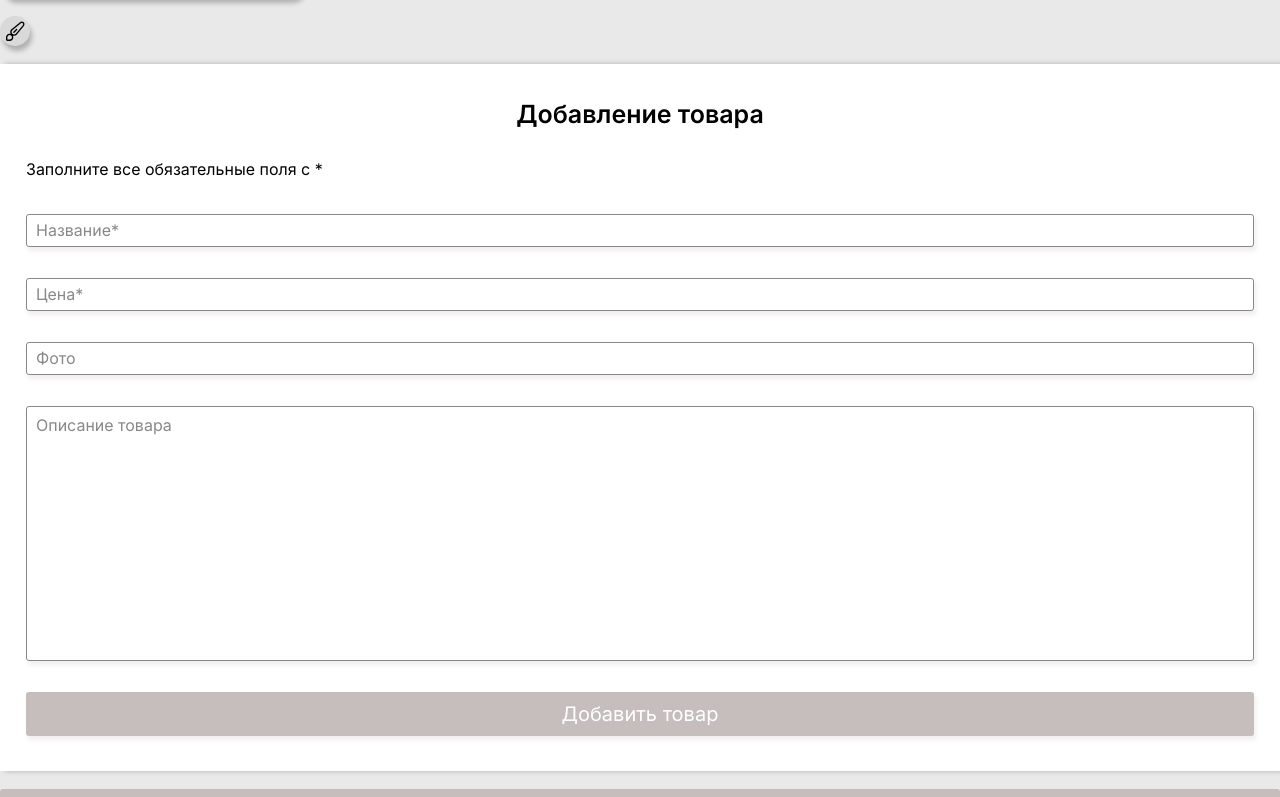
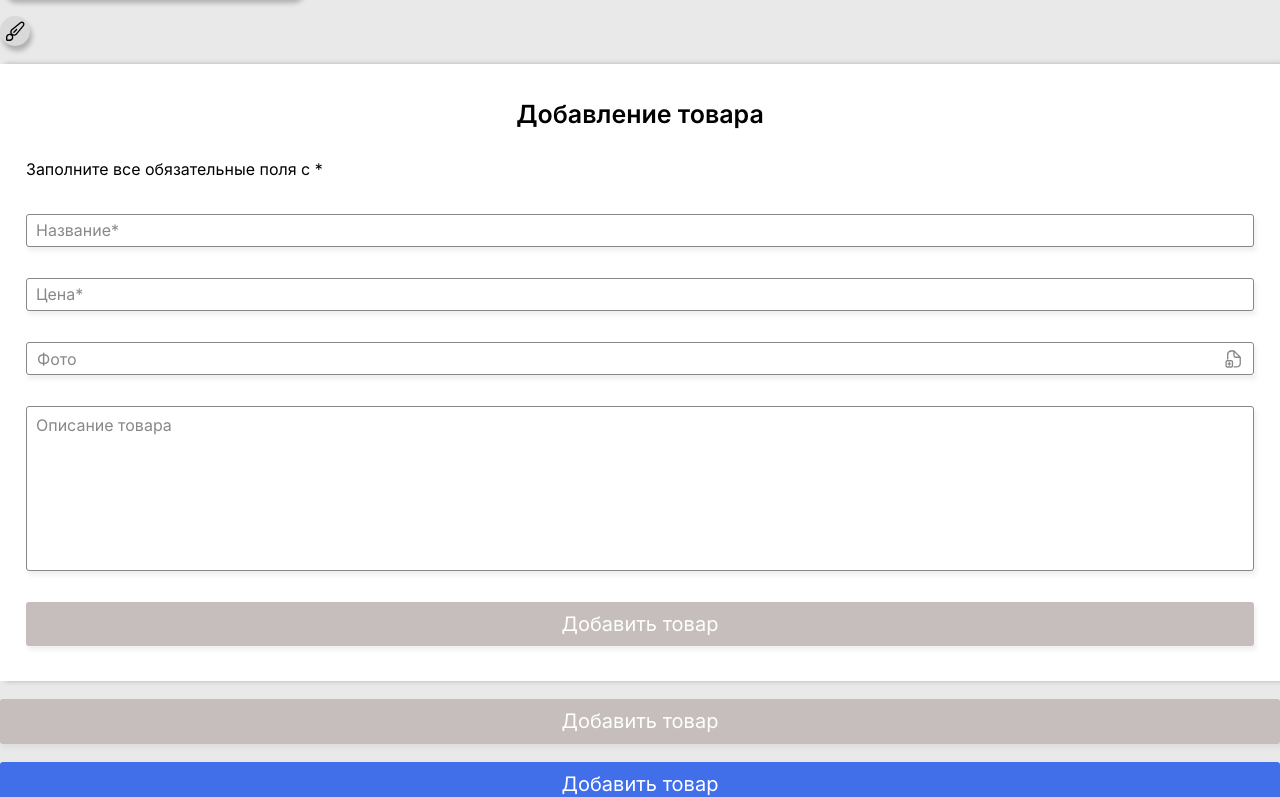
Before and after one commit to YuliyaMikhaleva/test-vue3, a Vue app in the folder my-vue-app/: page /ui in a window 1280 px wide. Shown: the part 2170-2967 px from the top of the page. Built offline with nearby package versions, Linux system fonts and the light colour scheme.

Commit message:
chore: work with form and inputs: added productData object

```diff
--- a/my-vue-app/src/assets/styles/_generic.scss
+++ b/my-vue-app/src/assets/styles/_generic.scss
@@ -17,7 +17,7 @@ body{
   @include font(var(--font-inter), 15px, 18.15px, 400);
   min-height: var(--window-height);
   height: 100%;
-  width: 100%;
+  width: 100vw;
   background-color: var(--color-gray);
   display: flex;
   flex-direction: column;
--- /dev/null
+++ b/my-vue-app/src/components/_UiComponents/FileInput/FileInput.scss
@@ -0,0 +1,69 @@
+.file-input {
+  box-shadow: 2px 4px 4px rgba(#C6BDBD,0.25);
+  input[type="file"] {
+    opacity: 0;
+    position: absolute;
+    top: 0;
+    left: 0;
+    z-index: var(--z-hidden);
+  }
+
+  &__label {
+    display: block;
+    padding: 7px 10px;
+    height: 33px;
+    border: 1px solid rgba(136, 136, 136, 1);
+    border-radius: 3px;
+    cursor: pointer;
+    position: relative;
+  }
+
+  &__placeholder {
+    @include fontAdaptive(16px, 19.36px, 400);
+    color: rgba(136, 136, 136, 1);
+    position: absolute;
+    top: 7px;
+    left: 10px;
+    max-width: calc(100% - 30px);
+    display: -webkit-box;
+    -webkit-line-clamp: 1;
+    -webkit-box-orient: vertical;
+    overflow: hidden;
+    &--file {
+      color: var(--color-black);
+    }
+  }
+
+  &__file {
+    display: grid;
+    grid-template-columns: auto 1fr auto;
+    align-items: center;
+    grid-gap: 18px;
+    padding: 13px 10px 11px;
+  }
+
+  &__icon {
+    width: 19px;
+    height: 19px;
+    position: absolute;
+    right: 10px;
+    top: 50%;
+    transform: translateY(-50%);
+    color: rgba(136, 136, 136, 1);
+    fill: currentColor;
+    transition: all 0.3s;
+    img {
+      width: 100%;
+      height: 100%;
+      object-fit: contain;
+    }
+
+    &--file {
+      color: var(--color-black);
+    }
+
+    &:hover{
+      color: red;
+    }
+  }
+}
--- /dev/null
+++ b/my-vue-app/src/components/_UiComponents/FileInput/FileInput.vue
@@ -0,0 +1,69 @@
+<template>
+  <div class="file-input">
+    <div v-if="selectedFile && selectedFile.file && selectedFile.file.name" class="file-input__label" @click.stop>
+      <span class="file-input__placeholder file-input__placeholder--file">
+        {{ selectedFile.file.name }}
+      </span>
+      <div class="file-input__icon file-input__icon--file" @click="selectedFile.file = null">
+        <DeleteIcon />
+      </div>
+    </div>
+    <label v-else class="file-input__label">
+      <p class="file-input__placeholder">
+        {{ placeholder }}
+      </p>
+      <input
+          ref="file"
+          type="file"
+          @change="handleFileUpload($event)"
+      >
+      <div class="file-input__icon">
+        <img src="../../../assets/icons/fileIcon.svg" alt="">
+      </div>
+    </label>
+  </div>
+</template>
+
+<script setup>
+import DeleteIcon from 'icons/deleteIcon.svg';
+import {reactive, ref} from 'vue';
+import {onMounted} from 'vue';
+const file = ref(File | null)
+const selectedFile = reactive({
+  file: null
+})
+const emit = defineEmits([ 'update:modelValue' ]);
+
+const handleFileUpload = ($event) => {
+  const target = $event.target;
+  if (target && target.files && selectedFile) {
+    file.value = target.files[0];
+    selectedFile.file = target.files[0];
+  }
+  emit('update:modelValue', file.value);
+}
+
+const props = defineProps({
+  modelValue: {
+    type: String,
+    default: () => '',
+  },
+  placeholder: {
+    type: String,
+    default: () => '',
+    required: false,
+  },
+
+})
+
+onMounted(() => {
+  if (props.modelValue) {
+    selectedFile.file = {
+      name: props.modelValue
+    }
+  }
+});
+
+</script>
+
+<style lang="scss" src="./FileInput.scss" scoped/>
--- a/my-vue-app/src/components/_UiComponents/Form/Form.vue
+++ b/my-vue-app/src/components/_UiComponents/Form/Form.vue
@@ -1,12 +1,16 @@
 <script setup>
-import {onMounted, ref} from 'vue';
+import {computed, onMounted, reactive, ref, watch, watchEffect} from 'vue';
 import Button from "../Button/Button.vue";
 import TextInput from "../TextInput/TextInput.vue";
 import TextArea from "../TextArea/TextArea.vue";
-const name = ref('')
-const price = ref('')
-const photo = ref('')
-const text = ref('')
+import FileInput from "../FileInput/FileInput.vue";
+
+const productData = ref({
+  name: '',
+  price: '',
+  text: '',
+  photo: null,
+})
 const props = defineProps({
   circle: {
     type: Boolean,
@@ -18,6 +22,23 @@ const props = defineProps({
     required: false,
   }
 })
+watch(productData, (newData, oldPhoto) => {
+  console.log('productData', productData.value)
+}, { deep: true })
+
+// // Функция для получения чистого объекта
+// const getPlainObject = () => {
+//   return JSON.parse(JSON.stringify(productData.value));
+// };
+
+const disabledButton = computed(() => {
+
+  return (productData.value.name) ? false : true
+});
+
+const handler = () => {
+  console.log('productData', productData.value)
+}
 
 onMounted(() => {
 
@@ -25,14 +46,15 @@ onMounted(() => {
 
 </script>
 <template>
-  <form class="form">
+  <form class="form" @submit.prevent="handler">
     <h2 class="form__title">Добавление товара</h2>
     <p class="form__text">Заполните все обязательные поля с *</p>
-    <TextInput class="form__input" placeholder="Название*" v-model="name"/>
-    <TextInput class="form__input" placeholder="Цена*" v-model="price"/>
-    <TextInput class="form__input" placeholder="Фото" v-model="photo"/>
-    <TextArea class="form__input" placeholder="Описание товара" v-model="text"/>
-    <Button disabled>Добавить товар</Button>
+    <TextInput class="form__input" placeholder="Название*" v-model="productData.name"/>
+    <TextInput class="form__input" placeholder="Цена*" v-model="productData.price"/>
+    <FileInput class="form__input" placeholder="Фото" v-model="productData.photo" />
+<!--    <pre>{{ // getPlainObject() }}</pre> &lt;!&ndash; Вызов метода для отображения чистого объекта &ndash;&gt;-->
+    <TextArea class="form__input" placeholder="Описание товара" v-model="productData.text"/>
+    <Button :disabled="disabledButton">Добавить товар</Button>
   </form>
 </template>
 
--- a/my-vue-app/src/components/_UiComponents/TextArea/TextArea.scss
+++ b/my-vue-app/src/components/_UiComponents/TextArea/TextArea.scss
@@ -6,7 +6,7 @@
     @include fontAdaptive(16px, 19.36px, 400);
     background-color: var(--color-white);
     width: 100%;
-    height: 255px;
+    height: 165px;
     border-radius: 3px;
     padding: 7px 10px;
     font-size: 17px;
--- a/my-vue-app/src/components/_UiComponents/TextInput/TextInput.scss
+++ b/my-vue-app/src/components/_UiComponents/TextInput/TextInput.scss
@@ -7,7 +7,7 @@
     width: 100%;
     padding: 7px 10px;
     background-color: var(--color-white);
-    border: 1px solid rgba(136, 136, 136, 1);;
+    border: 1px solid rgba(136, 136, 136, 1);
     border-radius: 3px;
     color: var(--color-black);
     transition: border-color .2s ease-in-out;
--- a/my-vue-app/src/components/_UiComponents/TextInput/TextInput.vue
+++ b/my-vue-app/src/components/_UiComponents/TextInput/TextInput.vue
@@ -34,7 +34,6 @@ const props = defineProps({
     default: () => '',
     required: false,
   },
-
 })
 
 onMounted(() => {
```
Also changed, not shown: my-vue-app/src/assets/icons/deleteIcon.svg (added), my-vue-app/src/assets/icons/fileIcon.svg (added).
